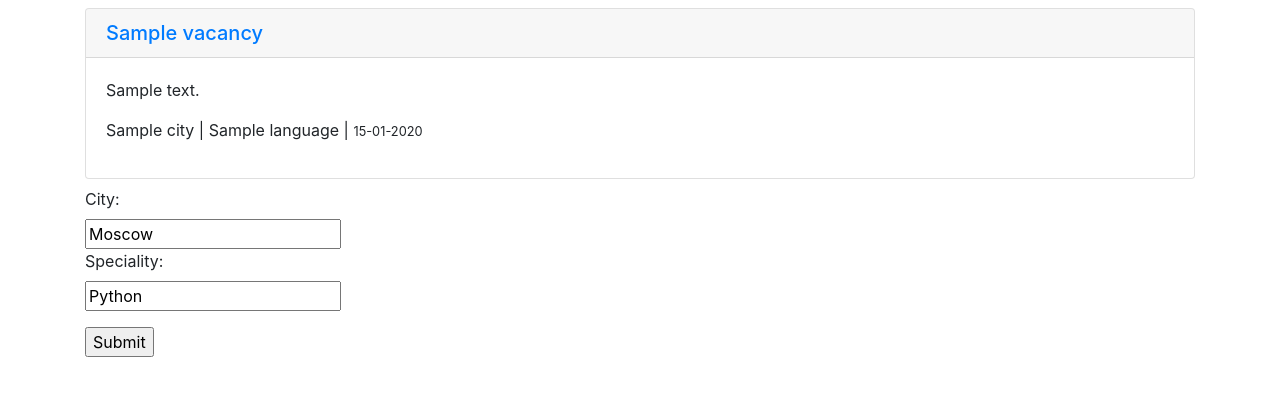
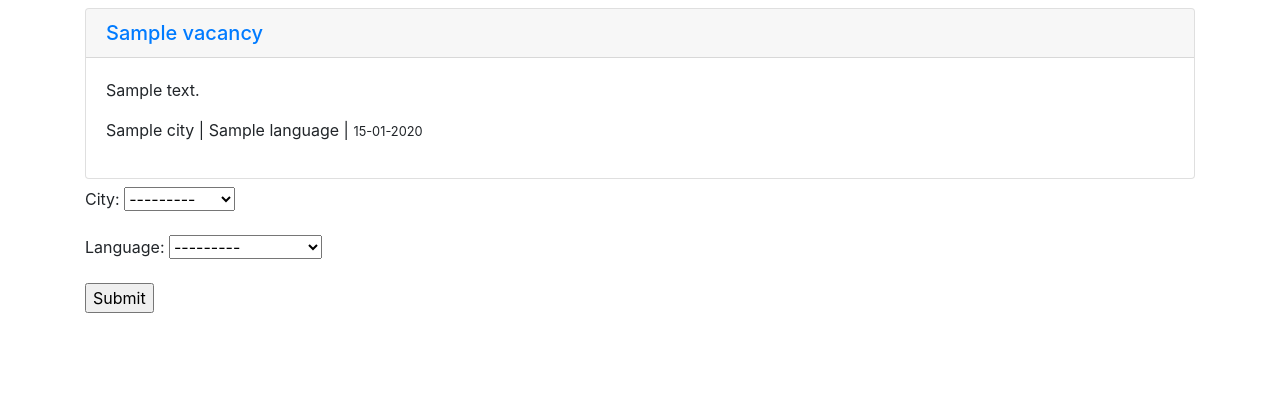
Before and after one commit to girgenson/scraping_service, a Django app: template scraping/templates/scraping/home.html in a window 1280 px wide. Shown: the part 56-452 px from the top of the page. Run offline with Django 3.2, Linux system fonts and the light colour scheme; the template is opened without the code that fills it: values that come from a table or form of the project are taken from there, others are empty; tables that the repository leaves empty hold one stand-in row (values such as "Sample post"); some libraries are stand-ins or nearby versions.

Commit message:
Outputting forms as HTML on home.html

```diff
--- /dev/null
+++ b/scraping/forms.py
@@ -0,0 +1,7 @@
+from django import forms
+from scraping.models import City, Language
+
+
+class FindForm(forms.Form):
+    city = forms.ModelChoiceField(queryset=City.objects.all())
+    language = forms.ModelChoiceField(queryset=Language.objects.all())
--- a/scraping/templates/scraping/home.html
+++ b/scraping/templates/scraping/home.html
@@ -8,10 +8,13 @@
     {% for obj in object_list %}
 
         <div class="card my-2">
-          <h5 class="card-header"><a href="{{ obj.url }}">{{ obj.title }}</a></h5>
+          <h5 class="card-header"><a href="{{ obj.url }}">
+              {{ obj.title }}</a></h5>
           <div class="card-body">
             <p class="card-text">{{ obj.description }}</p>
-            <p>{{ obj.city.name }} | {{ obj.language.name }} | <small>{{ obj.timestamp|date:"d-m-Y" }}</small></p>
+            <p>{{ obj.city.name }} | {{ obj.language.name }} | <small>
+                {{ obj.timestamp|date:"d-m-Y" }}</small>
+            </p>
 
 
           </div>
@@ -21,11 +24,7 @@
 
 
  <form method="GET" action="">
-  <label>City:</label><br>
-  <input type="text"  name="city" value="Moscow"><br>
-   <label>Speciality:</label><br>
-  <input type="text"  name="language" value="Python"><br>
-     <p></p>
+    {{ form.as_p }}
   <input type="submit" value="Submit">
 </form>
 
```
Also changed, not shown: scraping/views.py (+6 -3 lines).
